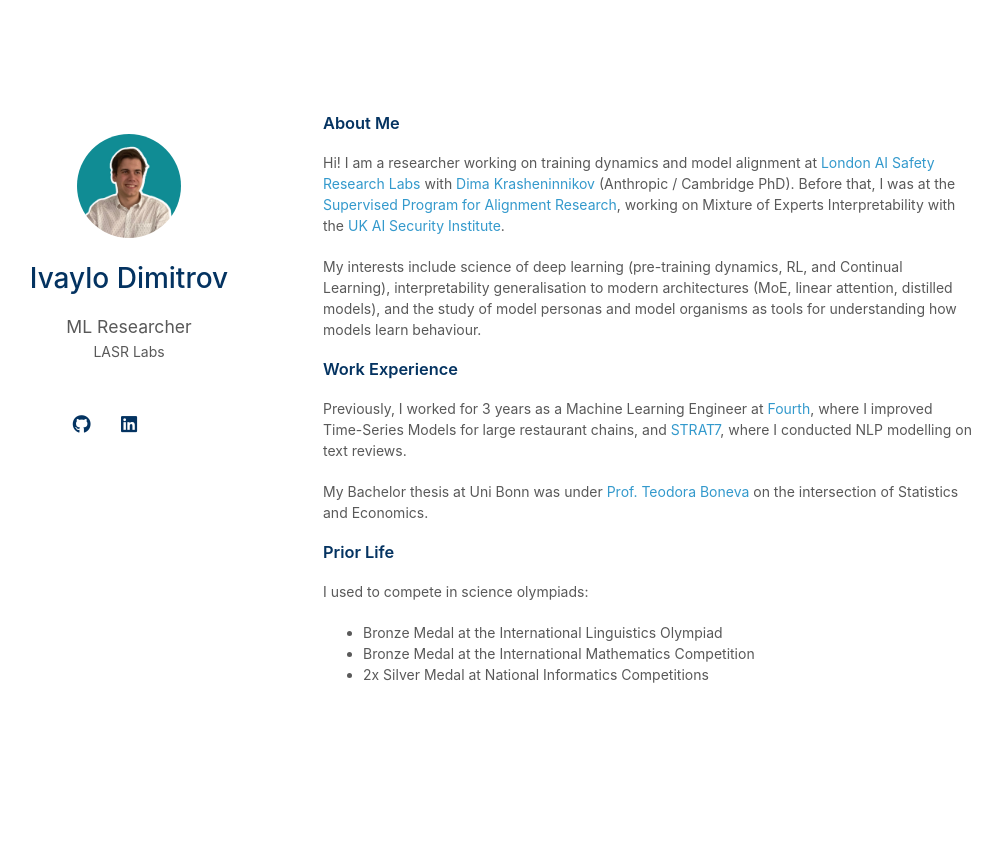
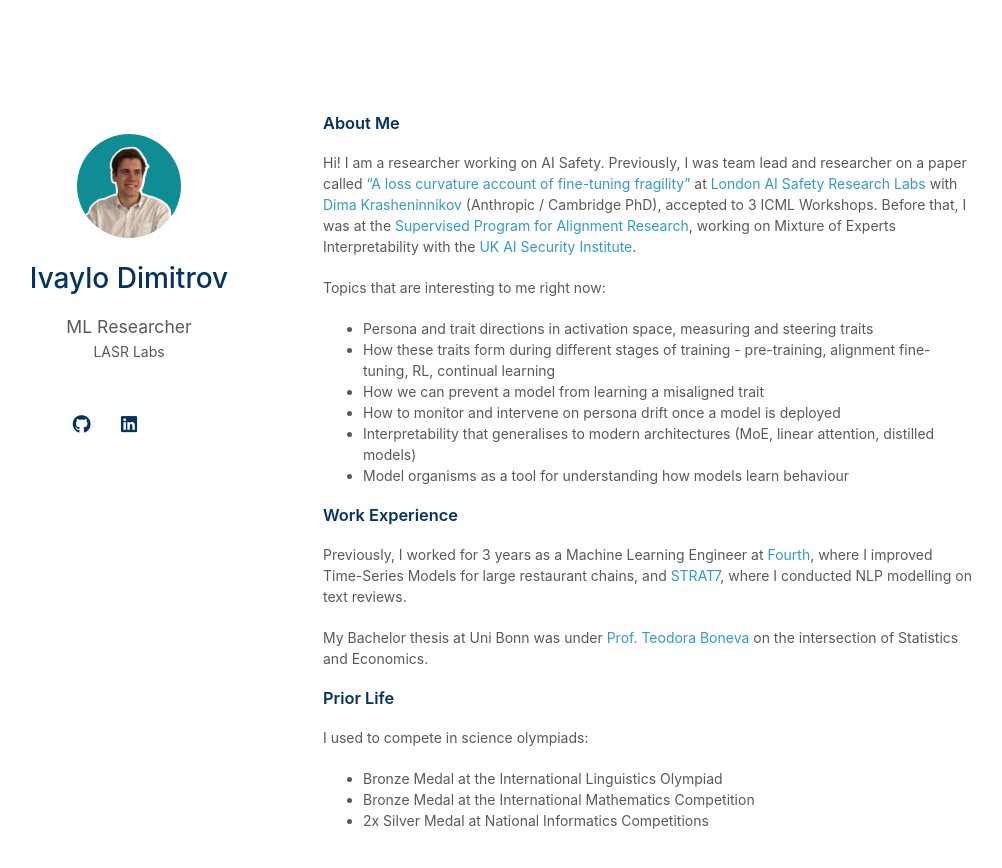
Before and after one commit to ipdimitrov/ipdimitrov.github.io, a Jekyll site: the page built from index.md, in a window 1280 px wide and 922 px high. Shown: the top 868 px of the window, without its empty margins (147-1149 px from the left). Built offline with Jekyll 4.4.1, drawn with Linux system fonts in a browser that asks for light colours; a style sheet for code colours, icons or effects is not loaded; our own code applies the rules of GitHub Pages for plain Markdown files.

Commit message:
Update index.md

```diff
--- a/index.md
+++ b/index.md
@@ -4,9 +4,15 @@ layout: homepage
 
 ### About Me
 
-Hi! I am a researcher working on training dynamics and model alignment at [London AI Safety Research Labs](https://lasrlabs.org/) with [Dima Krasheninnikov](https://krasheninnikov.github.io/) (Anthropic / Cambridge PhD). Before that, I was at the [Supervised Program for Alignment Research](https://sparai.org/), working on Mixture of Experts Interpretability with the [UK AI Security Institute](https://www.aisi.gov.uk/).
+Hi! I am a researcher working on AI Safety. Previously, I was team lead and researcher on a paper called ["A loss curvature account of fine-tuning fragility"](https://openreview.net/forum?id=Mppm6nh5qO) at [London AI Safety Research Labs](https://lasrlabs.org/) with [Dima Krasheninnikov](https://krasheninnikov.github.io/) (Anthropic / Cambridge PhD), accepted to 3 ICML Workshops. Before that, I was at the [Supervised Program for Alignment Research](https://sparai.org/), working on Mixture of Experts Interpretability with the [UK AI Security Institute](https://www.aisi.gov.uk/).
 
-My interests include science of deep learning (pre-training dynamics, RL, and Continual Learning), interpretability generalisation to modern architectures (MoE, linear attention, distilled models), and the study of model personas and model organisms as tools for understanding how models learn behaviour.
+Topics that are interesting to me right now:
+- Persona and trait directions in activation space, measuring and steering traits
+- How these traits form during different stages of training - pre-training, alignment fine-tuning, RL, continual learning
+- How we can prevent a model from learning a misaligned trait
+- How to monitor and intervene on persona drift once a model is deployed
+- Interpretability that generalises to modern architectures (MoE, linear attention, distilled models)
+- Model organisms as a tool for understanding how models learn behaviour
 
 ### Work Experience
 Previously, I worked for 3 years as a Machine Learning Engineer at [Fourth](https://www.fourth.com/solution/ai), where I improved Time-Series Models for large restaurant chains, and [STRAT7](https://strat7.com/specialisms/ai/), where I conducted NLP modelling on text reviews.
```
